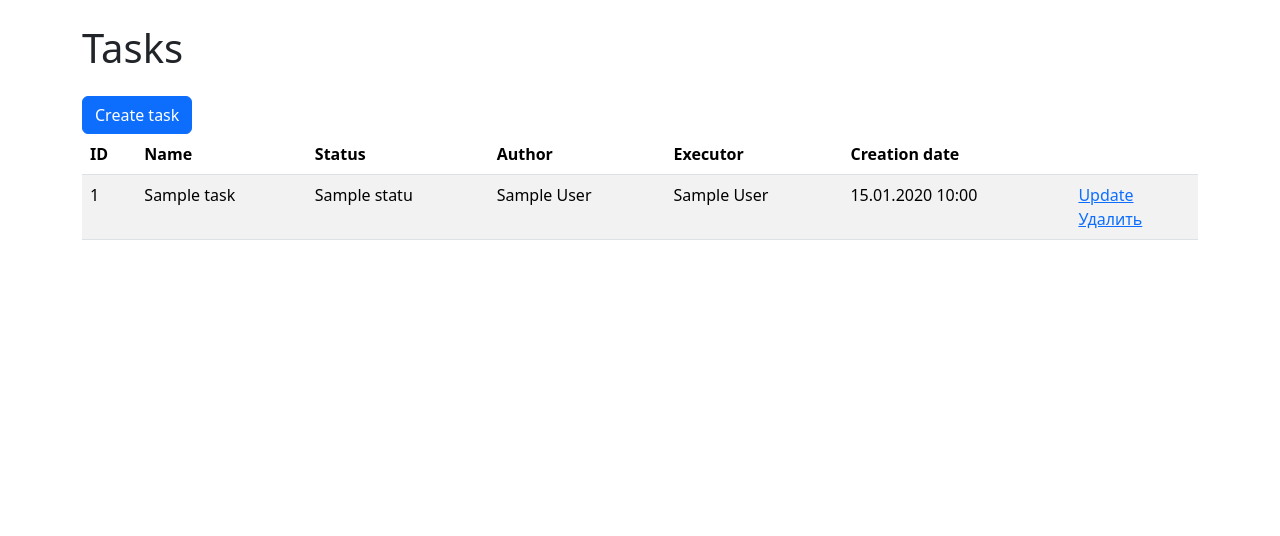
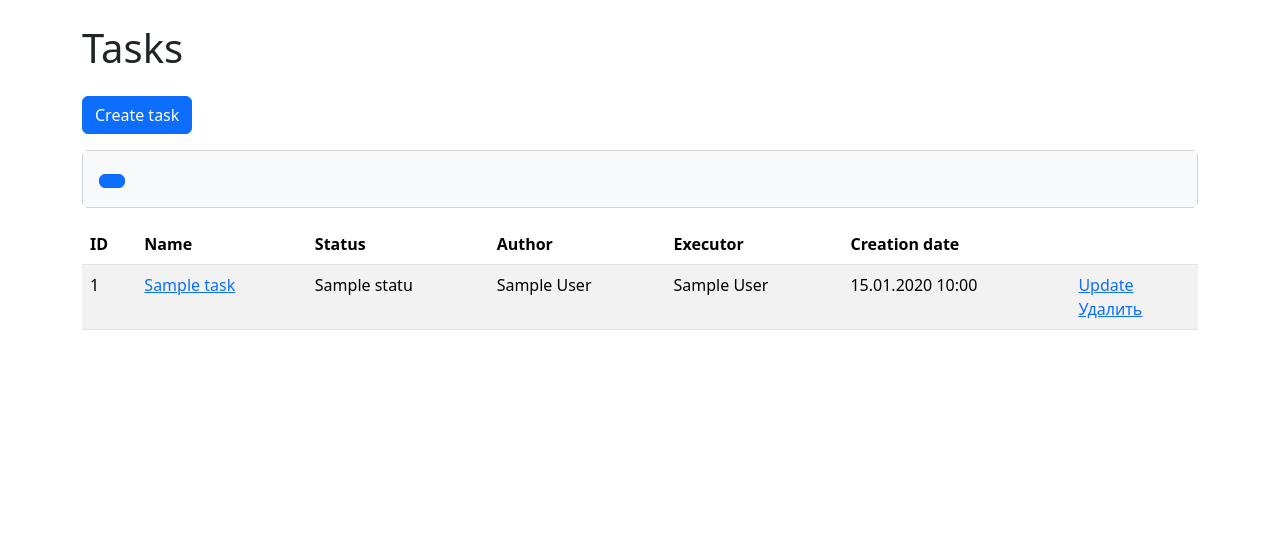
Before and after one commit to MaksimGoryachev/python-project-52, a Django app: page /tasks/ in a window 1280 px wide. Shown: the part 56-592 px from the top of the page. Run offline with Django 5.2, Linux system fonts and the light colour scheme; tables that the repository leaves empty hold one stand-in row (values such as "Sample post"); some libraries are stand-ins or nearby versions.

Commit message:
Added filter.

```diff
--- a/task_manager/templates/tasks/tasks.html
+++ b/task_manager/templates/tasks/tasks.html
@@ -1,13 +1,22 @@
 {% extends "base.html" %}
 {% load i18n %}
+{% load django_bootstrap5 %}
 <head>
     <title>{% block title %}{{ title }}{% endblock %}</title>
 </head>
 {% block content %}
     <h1 class="my-4">{{ title }}</h1>
 
-    <a class="btn btn-primary" href="{% url 'task_create' %}">{% trans 'Create task' %}</a>
+    <a class="btn btn-primary mb-3" href="{% url 'task_create' %}">{% trans 'Create task' %}</a>
 
+        <div class="card mb-3">
+        <div class="card-body bg-light">
+            <form class="form-inline center" method="get">
+              {% bootstrap_form filter.form field_class="ml-2 mr-3" %}
+              {% bootstrap_button button_text button_type="submit" button_class="btn btn-primary" %}
+            </form>
+        </div>
+    </div>
     <table class="table table-striped">
         <thead class="thead-dark">
             <tr>
@@ -26,7 +35,7 @@
                 {% for task in tasks %}
                     <tr>
                         <td>{{ task.id }}</td>
-                        <td>{{ task.name }}</td>
+                        <td><a href="#">{{ task.name }}</a></td>
                         <td>{{ task.status }}</td>
                         <td>{{ task.author }}</td>
                         <td>{{ task.executor }}</td>
```
